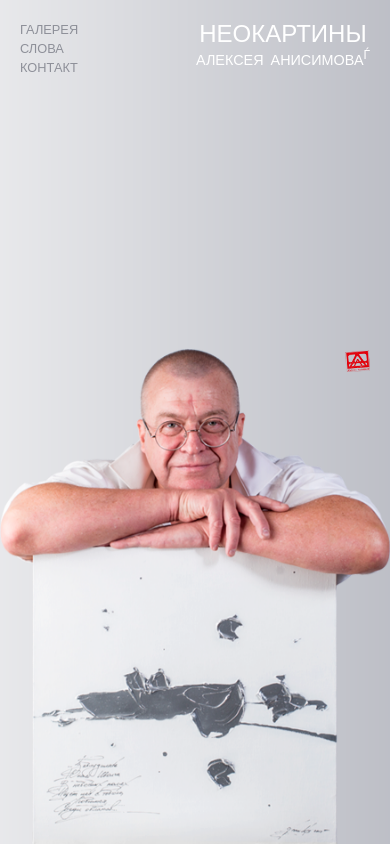
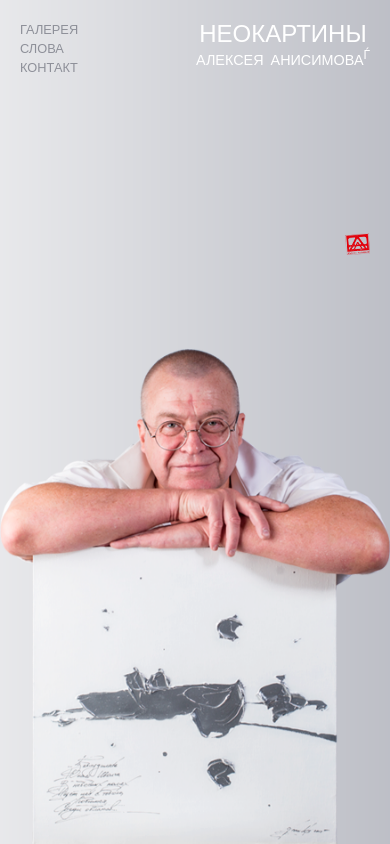
Before and after one commit to IntenDev/neopictures, a Nuxt app: page / in a window 390 px wide. Built offline with nearby package versions, Linux system fonts and the light colour scheme.

Commit message:
поправил вывод печати на разных смартфонах

```diff
--- a/assets/styles/styles.scss
+++ b/assets/styles/styles.scss
@@ -169,7 +169,7 @@ body {
     display: block;
     position: absolute;
     right: 20px;
-    top: 350px;
+    top: 233px;
   }
   .row {
     padding-top: 20px;
```
